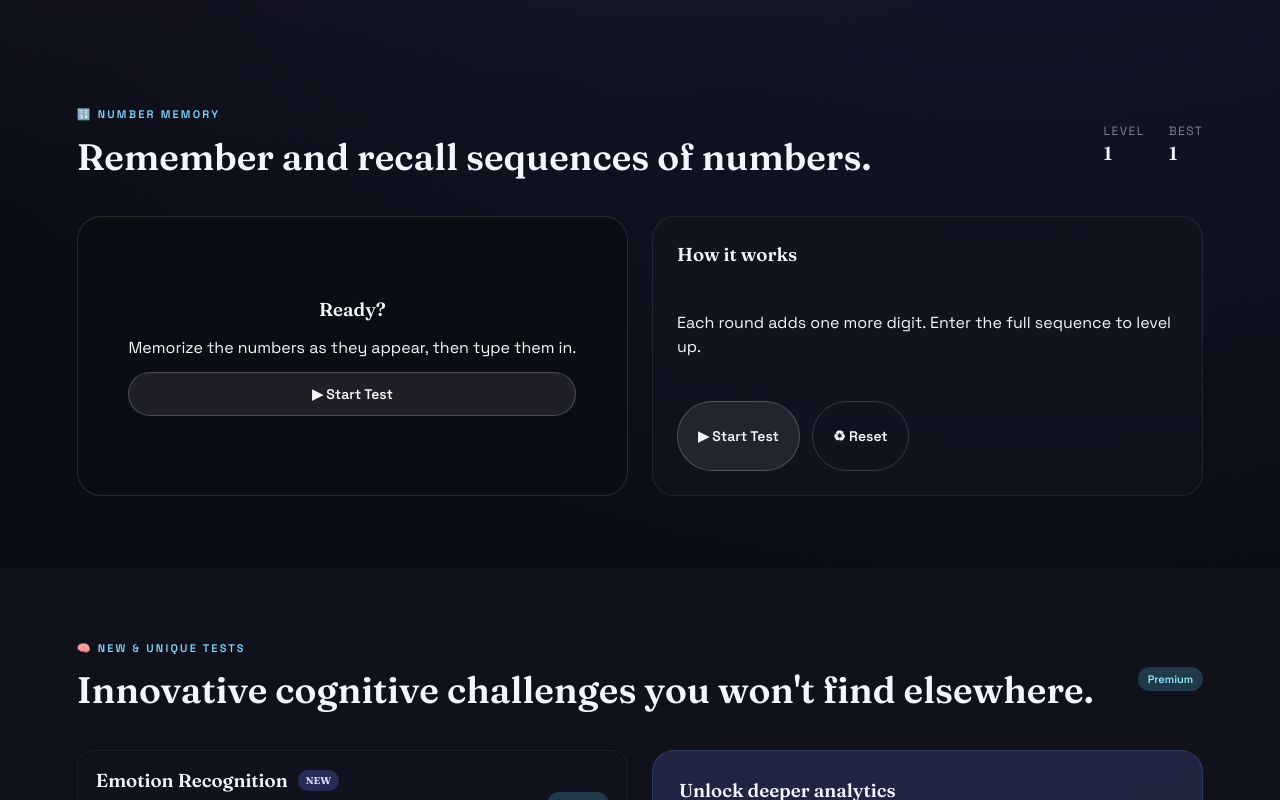
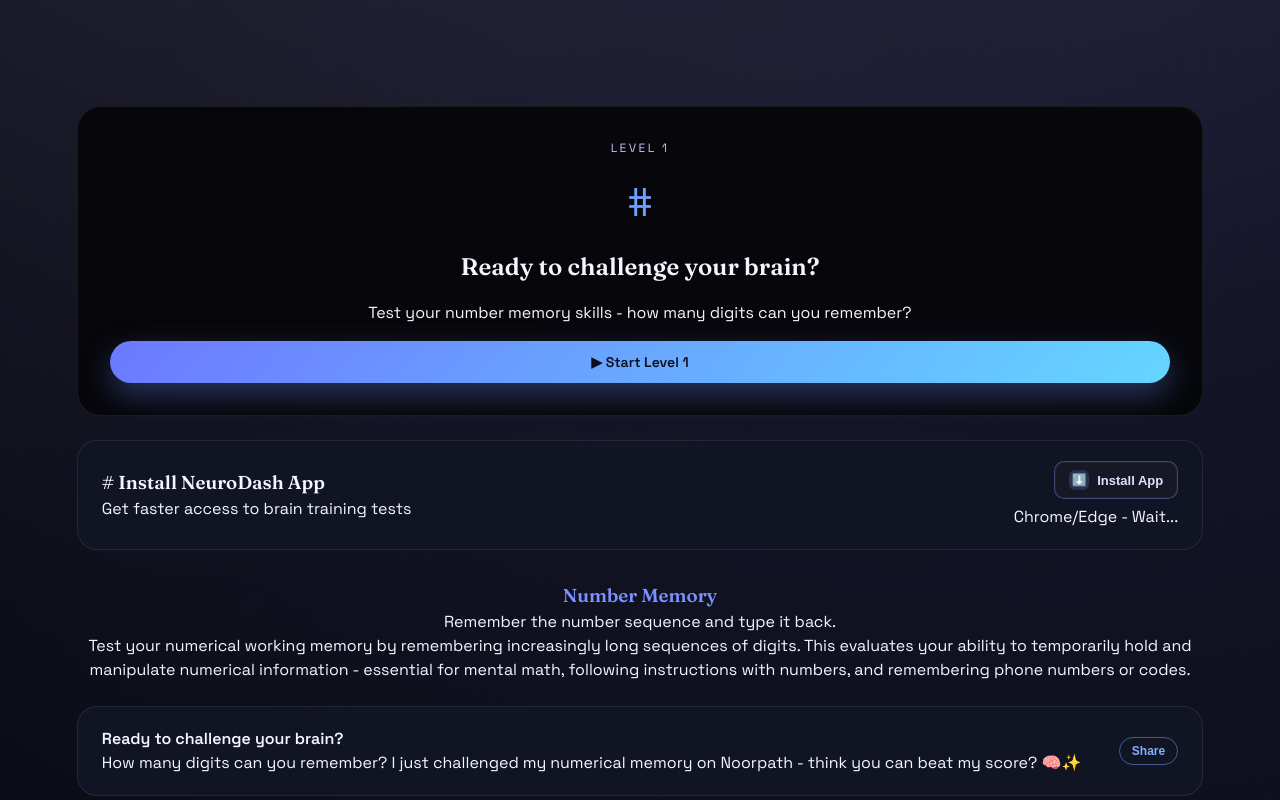
Before and after one commit to savacx/Noorpath, a React (Vite) app: page / in a window 1280 px wide. Shown: the part 2860-3660 px from the top of the page. Built offline with nearby package versions, Linux system fonts and the light colour scheme.

Commit message:
Latest updates

```diff
--- a/src/App.css
+++ b/src/App.css
@@ -961,13 +961,99 @@
   position: relative;
 }
 
-.memory-grid {
+.memory-stage {
+  background: rgba(6, 6, 8, 0.9);
+  border-radius: 24px;
+  border: 1px solid rgba(255, 255, 255, 0.08);
+  padding: 32px;
+  text-align: center;
+  display: grid;
+  gap: 16px;
+}
+
+.memory-level {
+  font-size: 12px;
+  letter-spacing: 0.2em;
+  color: #b9c3ff;
+  text-transform: uppercase;
+}
+
+.memory-icon {
+  font-size: 40px;
+  color: #6ea0ff;
+}
+
+.memory-digit {
+  font-size: clamp(2.5rem, 6vw, 4.5rem);
+  font-weight: 700;
+  color: #6ea0ff;
+}
+
+.memory-hint {
+  color: var(--text-secondary);
+}
+
+.memory-stage input {
+  padding: 14px 16px;
+  border-radius: 12px;
+  border: 1px solid rgba(100, 150, 255, 0.5);
+  background: rgba(18, 20, 32, 0.9);
+  color: #fff;
+  font-size: 16px;
+}
+
+.memory-install {
+  margin-top: 24px;
+  background: rgba(18, 22, 36, 0.9);
+  border-radius: 20px;
+  border: 1px solid rgba(255, 255, 255, 0.08);
+  padding: 20px 24px;
+  display: flex;
+  justify-content: space-between;
+  align-items: center;
+  gap: 20px;
+  flex-wrap: wrap;
+}
+
+.memory-install-actions {
+  display: grid;
+  gap: 6px;
+  justify-items: end;
+}
+
+.memory-info {
+  margin-top: 32px;
+  text-align: center;
+}
+
+.memory-info h3 {
+  color: #7c91ff;
+}
+
+.memory-share {
+  margin-top: 24px;
+  padding: 20px 24px;
+  border-radius: 20px;
+  background: rgba(18, 22, 36, 0.9);
+  border: 1px solid rgba(255, 255, 255, 0.08);
+  display: flex;
+  justify-content: space-between;
+  gap: 20px;
+  align-items: center;
+  flex-wrap: wrap;
+}
+
+.verbal {
+  position: relative;
+}
+
+.verbal-grid {
   display: grid;
   grid-template-columns: repeat(auto-fit, minmax(260px, 1fr));
   gap: 24px;
 }
 
-.memory-board {
+.verbal-board {
   min-height: 280px;
   border-radius: 24px;
   border: 1px solid rgba(255, 255, 255, 0.12);
@@ -975,36 +1061,28 @@
   display: grid;
   place-items: center;
   padding: 24px;
+  text-align: center;
 }
 
-.memory-state {
-  text-align: center;
+.verbal-word {
+  font-size: clamp(2rem, 4vw, 3rem);
+  font-weight: 700;
+  text-transform: capitalize;
+}
+
+.verbal-actions {
+  display: flex;
+  gap: 12px;
+  justify-content: center;
+  flex-wrap: wrap;
+}
+
+.verbal-state {
   display: grid;
   gap: 12px;
 }
 
-.memory-digit {
-  font-size: clamp(2.5rem, 5vw, 4rem);
-  font-weight: 700;
-  color: #f6f3ff;
-}
-
-.memory-input {
-  display: grid;
-  gap: 12px;
-  width: min(320px, 100%);
-}
-
-.memory-input input {
-  padding: 12px 14px;
-  border-radius: 12px;
-  border: 1px solid rgba(255, 255, 255, 0.18);
-  background: rgba(18, 20, 32, 0.9);
-  color: #fff;
-  font-size: 16px;
-}
-
-.memory-panel {
+.verbal-panel {
   background: rgba(18, 20, 32, 0.85);
   border-radius: 22px;
   padding: 24px;
@@ -1013,15 +1091,9 @@
   gap: 16px;
 }
 
-.memory-metrics {
+.verbal-metrics {
   display: flex;
   gap: 24px;
-  flex-wrap: wrap;
-}
-
-.memory-actions {
-  display: flex;
-  gap: 12px;
   flex-wrap: wrap;
 }
 
--- a/src/App.jsx
+++ b/src/App.jsx
@@ -358,6 +358,94 @@ const useNumberMemory = () => {
   }
 }
 
+const VERBAL_WORDS = [
+  'apple',
+  'river',
+  'planet',
+  'shadow',
+  'pencil',
+  'garden',
+  'window',
+  'silver',
+  'winter',
+  'coffee',
+  'mirror',
+  'galaxy',
+  'forest',
+  'puzzle',
+  'signal',
+  'marble',
+  'pocket',
+  'rocket',
+  'canvas',
+  'bottle',
+  'memory',
+  'storm',
+  'island',
+  'legend',
+  'castle',
+  'moment',
+  'bridge',
+  'future',
+  'crystal',
+  'sailor',
+]
+
+const useVerbalMemory = () => {
+  const [phase, setPhase] = useState('idle')
+  const [currentWord, setCurrentWord] = useState('')
+  const [seenWords, setSeenWords] = useState(new Set())
+  const [score, setScore] = useState(0)
+  const [best, setBest] = useState(0)
+
+  const pickWord = () => {
+    const next = VERBAL_WORDS[Math.floor(Math.random() * VERBAL_WORDS.length)]
+    setCurrentWord(next)
+  }
+
+  const start = () => {
+    setPhase('play')
+    setScore(0)
+    setSeenWords(new Set())
+    pickWord()
+  }
+
+  const markSeen = (isSeen) => {
+    if (phase !== 'play') {
+      return
+    }
+    const hasSeen = seenWords.has(currentWord)
+    if (hasSeen === isSeen) {
+      setScore((prev) => {
+        const next = prev + 1
+        setBest((bestPrev) => Math.max(bestPrev, next))
+        return next
+      })
+      setSeenWords((prev) => new Set(prev).add(currentWord))
+      pickWord()
+    } else {
+      setPhase('result')
+    }
+  }
+
+  const reset = () => {
+    setPhase('idle')
+    setScore(0)
+    setCurrentWord('')
+    setSeenWords(new Set())
+  }
+
+  return {
+    phase,
+    currentWord,
+    score,
+    best,
+    start,
+    markSeen,
+    reset,
+  }
+}
+
 function ReactionSprintSection({ reaction, showOpenLink }) {
   return (
     <section id="reaction" className="section reaction">
@@ -502,73 +590,151 @@ function AimTrainerSection({ aim }) {
 function NumberMemorySection({ memory }) {
   return (
     <section id="number-memory" className="section memory">
+      <div className="memory-stage">
+        <span className="memory-level">Level {memory.length}</span>
+        {memory.phase === 'show' && (
+          <>
+            <div className="memory-digit">{memory.currentDigit}</div>
+            <p className="memory-hint">Memorize this number...</p>
+          </>
+        )}
+        {memory.phase === 'idle' && (
+          <>
+            <div className="memory-icon">#</div>
+            <h2>Ready to challenge your brain?</h2>
+            <p>Test your number memory skills - how many digits can you remember?</p>
+            <button className="primary" onClick={memory.start}>
+              ▶ Start Level 1
+            </button>
+          </>
+        )}
+        {memory.phase === 'input' && (
+          <>
+            <h2>What was the number?</h2>
+            <input
+              type="text"
+              inputMode="numeric"
+              value={memory.inputValue}
+              onChange={(event) =>
+                memory.setInputValue(event.target.value.replace(/\D/g, ''))
+              }
+              placeholder="Enter the number..."
+            />
+            <button className="primary" onClick={memory.submit}>
+              Submit Answer
+            </button>
+          </>
+        )}
+        {memory.phase === 'result' && (
+          <>
+            <h2>Nice try!</h2>
+            <p>Sequence was {memory.sequence}</p>
+            <button className="primary" onClick={memory.reset}>
+              Try Again
+            </button>
+          </>
+        )}
+      </div>
+      <div className="memory-install">
+        <div>
+          <h3># Install NeuroDash App</h3>
+          <p>Get faster access to brain training tests</p>
+        </div>
+        <div className="memory-install-actions">
+          <InstallButton canInstall={true} onInstall={() => {}} />
+          <span>Chrome/Edge - Wait...</span>
+        </div>
+      </div>
+      <div className="memory-info">
+        <h3>Number Memory</h3>
+        <p>Remember the number sequence and type it back.</p>
+        <p>
+          Test your numerical working memory by remembering increasingly long
+          sequences of digits. This evaluates your ability to temporarily hold
+          and manipulate numerical information - essential for mental math,
+          following instructions with numbers, and remembering phone numbers or codes.
+        </p>
+      </div>
+      <div className="memory-share">
+        <div>
+          <h4>Ready to challenge your brain?</h4>
+          <p>
+            How many digits can you remember? I just challenged my numerical memory
+            on Noorpath - think you can beat my score? 🧠✨
+          </p>
+        </div>
+        <button className="share-pill" type="button">
+          Share
+        </button>
+      </div>
+    </section>
+  )
+}
+
+function VerbalMemorySection({ verbal }) {
+  return (
+    <section id="verbal-memory" className="section verbal">
       <div className="section-heading">
         <div>
-          <p className="eyebrow">🔢 Number Memory</p>
-          <h2>Remember and recall sequences of numbers.</h2>
+          <p className="eyebrow">📝 Verbal Memory</p>
+          <h2>Test your ability to remember words and avoid repetition.</h2>
         </div>
-        <div className="memory-metrics">
+        <div className="verbal-metrics">
           <div>
-            <p className="stat-label">Level</p>
-            <h3>{memory.length}</h3>
+            <p className="stat-label">Score</p>
+            <h3>{verbal.score}</h3>
           </div>
           <div>
             <p className="stat-label">Best</p>
-            <h3>{memory.best}</h3>
+            <h3>{verbal.best}</h3>
           </div>
         </div>
       </div>
-      <div className="memory-grid">
-        <div className="memory-board">
-          {memory.phase === 'idle' && (
-            <div className="memory-state">
-              <h3>Ready?</h3>
-              <p>Memorize the numbers as they appear, then type them in.</p>
-              <button className="secondary" onClick={memory.start}>
+      <div className="verbal-grid">
+        <div className="verbal-board">
+          {verbal.phase === 'idle' && (
+            <div className="verbal-state">
+              <h3>Ready to challenge your memory?</h3>
+              <p>Decide if each word is NEW or SEEN.</p>
+              <button className="secondary" onClick={verbal.start}>
                 ▶ Start Test
               </button>
             </div>
           )}
-          {memory.phase === 'show' && (
-            <div className="memory-digit">{memory.currentDigit}</div>
+          {verbal.phase === 'play' && (
+            <>
+              <div className="verbal-word">{verbal.currentWord}</div>
+              <div className="verbal-actions">
+                <button className="ghost" onClick={() => verbal.markSeen(true)}>
+                  Seen
+                </button>
+                <button className="primary" onClick={() => verbal.markSeen(false)}>
+                  New
+                </button>
+              </div>
+            </>
           )}
-          {memory.phase === 'input' && (
-            <div className="memory-input">
-              <p>Enter the full sequence</p>
-              <input
-                type="text"
-                inputMode="numeric"
-                value={memory.inputValue}
-                onChange={(event) =>
-                  memory.setInputValue(event.target.value.replace(/\D/g, ''))
-                }
-                placeholder="Type numbers"
-              />
-              <button className="primary" onClick={memory.submit}>
-                Submit
-              </button>
-            </div>
-          )}
-          {memory.phase === 'result' && (
-            <div className="memory-state">
+          {verbal.phase === 'result' && (
+            <div className="verbal-state">
               <h3>Nice try!</h3>
-              <p>Sequence was {memory.sequence}</p>
-              <button className="secondary" onClick={memory.reset}>
+              <p>Your score: {verbal.score}</p>
+              <button className="secondary" onClick={verbal.reset}>
                 Try Again
               </button>
             </div>
           )}
         </div>
-        <div className="memory-panel">
+        <div className="verbal-panel">
           <h3>How it works</h3>
           <p>
-            Each round adds one more digit. Enter the full sequence to level up.
+            If the word has appeared before, press Seen. If it is new, press New.
+            One mistake ends the round.
           </p>
-          <div className="memory-actions">
-            <button className="secondary" onClick={memory.start}>
+          <div className="verbal-actions">
+            <button className="secondary" onClick={verbal.start}>
               ▶ Start Test
             </button>
-            <button className="ghost" onClick={memory.reset}>
+            <button className="ghost" onClick={verbal.reset}>
               ♻ Reset
             </button>
           </div>
@@ -583,6 +749,7 @@ function Home({ pwa }) {
   const reaction = useReactionSprint()
   const aim = useAimTrainer()
   const memory = useNumberMemory()
+  const verbal = useVerbalMemory()
 
   const coreTests = [
     {
@@ -713,7 +880,8 @@ function Home({ pwa }) {
               className={`test-card ${
                 test.title === 'Reaction Time' ||
                 test.title === 'Aim Trainer' ||
-                test.title === 'Number Memory'
+                test.title === 'Number Memory' ||
+                test.title === 'Verbal Memory'
                   ? 'clickable'
                   : ''
               }`}
@@ -727,18 +895,23 @@ function Home({ pwa }) {
                 if (test.title === 'Number Memory') {
                   navigate('/number-memory')
                 }
+                if (test.title === 'Verbal Memory') {
+                  navigate('/verbal-memory')
+                }
               }}
               role={
                 test.title === 'Reaction Time' ||
                 test.title === 'Aim Trainer' ||
-                test.title === 'Number Memory'
+                test.title === 'Number Memory' ||
+                test.title === 'Verbal Memory'
                   ? 'button'
                   : undefined
               }
               tabIndex={
                 test.title === 'Reaction Time' ||
                 test.title === 'Aim Trainer' ||
-                test.title === 'Number Memory'
+                test.title === 'Number Memory' ||
+                test.title === 'Verbal Memory'
                   ? 0
                   : undefined
               }
@@ -760,6 +933,12 @@ function Home({ pwa }) {
                   (event.key === 'Enter' || event.key === ' ')
                 ) {
                   navigate('/number-memory')
+                }
+                if (
+                  test.title === 'Verbal Memory' &&
+                  (event.key === 'Enter' || event.key === ' ')
+                ) {
+                  navigate('/verbal-memory')
                 }
               }}
             >
@@ -800,6 +979,14 @@ function Home({ pwa }) {
                     className="start-pill"
                     type="button"
                     onClick={() => navigate('/number-memory')}
+                  >
+                    Start Test
+                  </button>
+                ) : test.title === 'Verbal Memory' ? (
+                  <button
+                    className="start-pill"
+                    type="button"
+                    onClick={() => navigate('/verbal-memory')}
                   >
                     Start Test
                   </button>
@@ -900,6 +1087,7 @@ function Home({ pwa }) {
       <ReactionSprintSection reaction={reaction} showOpenLink />
       <AimTrainerSection aim={aim} />
       <NumberMemorySection memory={memory} />
+      <VerbalMemorySection verbal={verbal} />
 
       <section className="section alt">
         <div className="section-heading">
@@ -1152,6 +1340,35 @@ function NumberMemoryPage({ pwa }) {
   )
 }
 
+function VerbalMemoryPage({ pwa }) {
+  const verbal = useVerbalMemory()
+
+  return (
+    <div className="app">
+      <PromoBanner />
+      <header className="hero">
+        <nav className="nav">
+          <div className="brand">
+            <img className="brand-logo" src={logo} alt="Noorpath logo" />
+            <div>
+              <p className="brand-title">Noorpath</p>
+              <p className="brand-tag">Brain Test Studio</p>
+            </div>
+          </div>
+          <div className="nav-links">
+            <Link to="/">Home</Link>
+            <Link to="/verbal-memory">Verbal Memory</Link>
+            <InstallButton canInstall={pwa.canInstall} onInstall={pwa.install} />
+          </div>
+        </nav>
+        <div className="reaction-page" />
+      </header>
+
+      <VerbalMemorySection verbal={verbal} />
+    </div>
+  )
+}
+
 function App() {
   const pwa = usePwaInstall()
 
@@ -1162,6 +1379,7 @@ function App() {
         <Route path="/reaction-sprint" element={<ReactionSprintPage pwa={pwa} />} />
         <Route path="/aim-trainer" element={<AimTrainerPage pwa={pwa} />} />
         <Route path="/number-memory" element={<NumberMemoryPage pwa={pwa} />} />
+        <Route path="/verbal-memory" element={<VerbalMemoryPage pwa={pwa} />} />
       </Routes>
     </BrowserRouter>
   )
```
